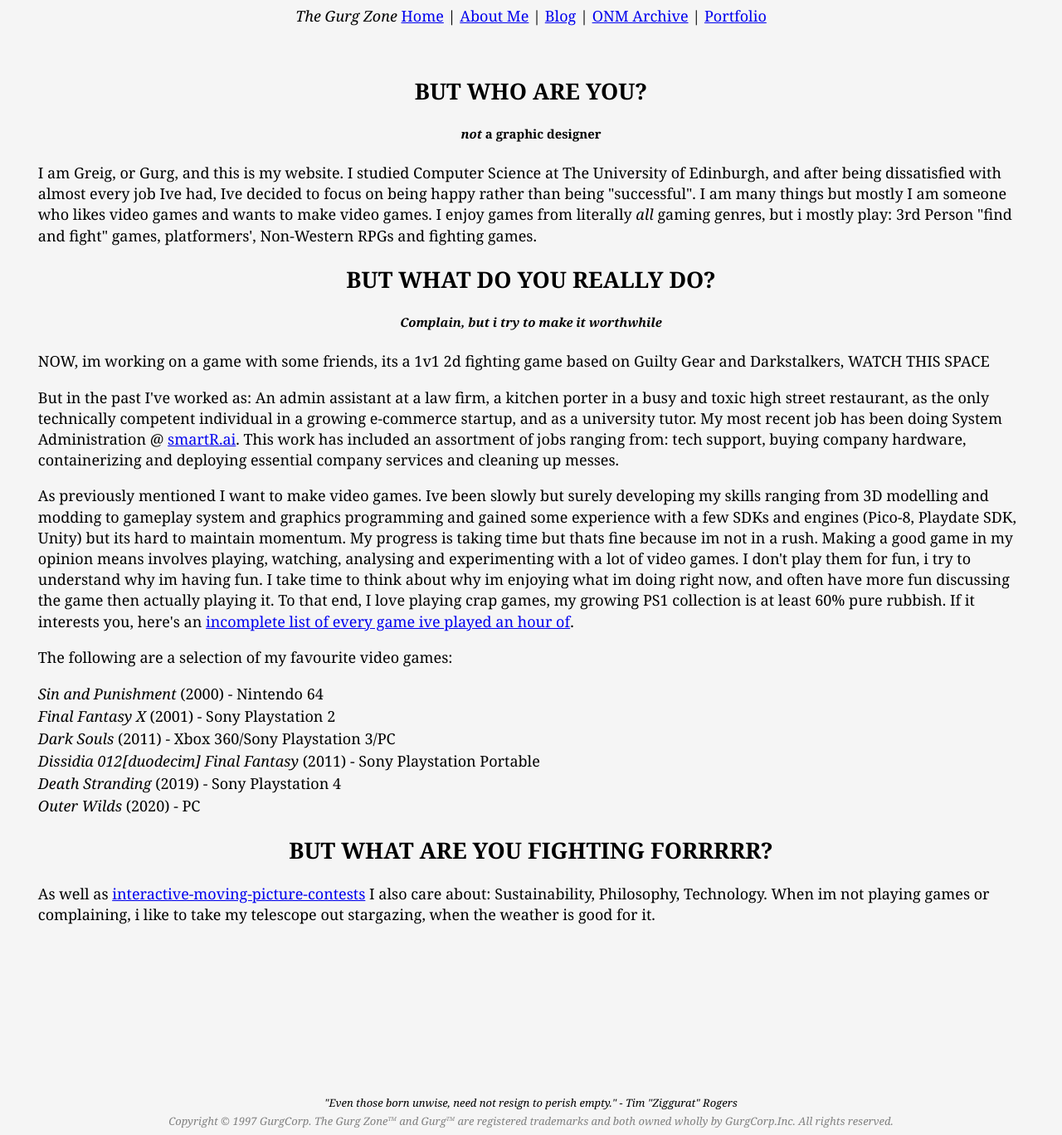
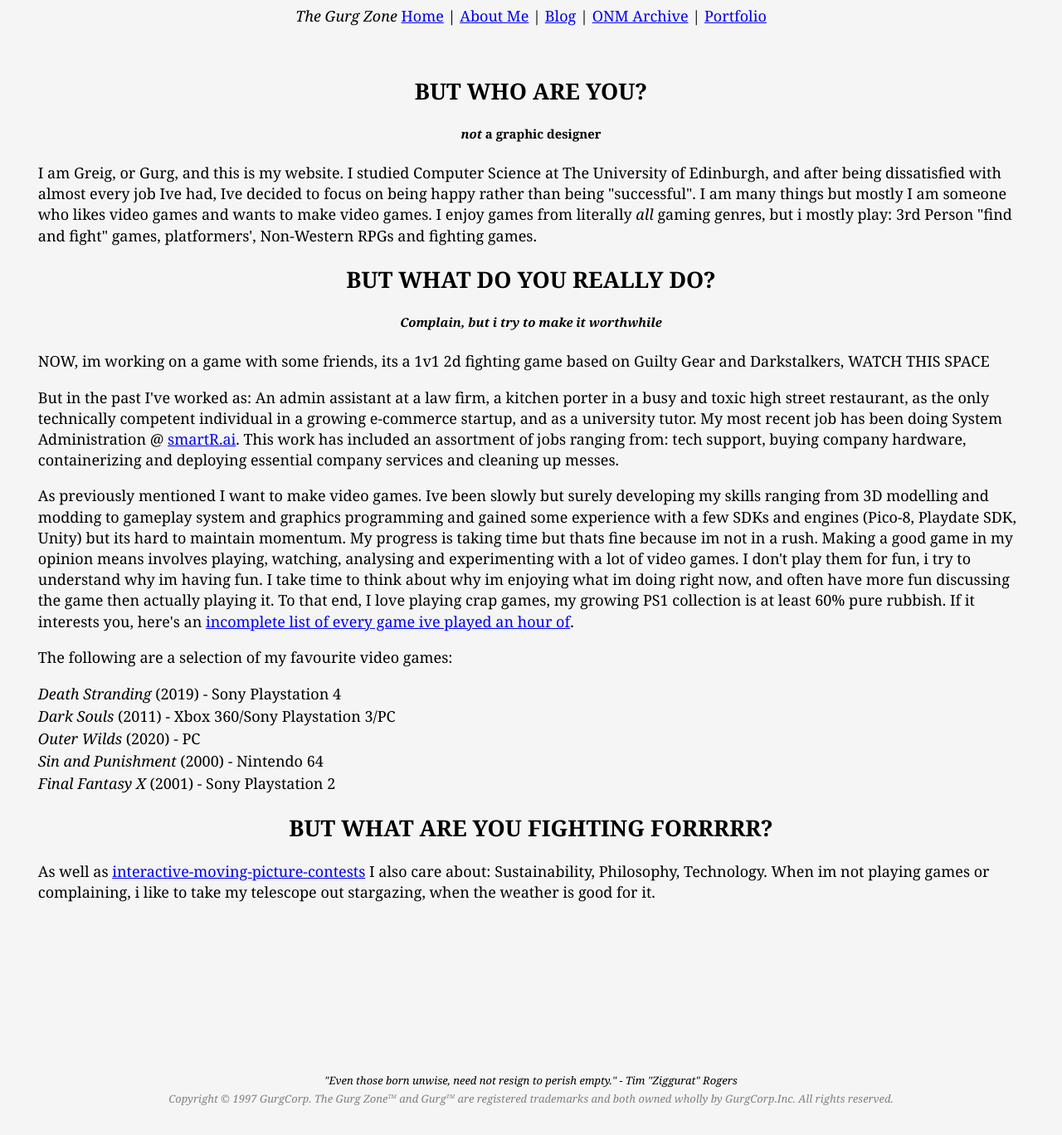
Before and after one commit to GreigHuth/greighuth.github.io, a Jekyll site: the page built from about.html, in a window 1280 px wide. Shown: the whole page at 83% size. Built offline with Jekyll 4.4.1, drawn with Linux system fonts in a browser that asks for light colours; after the commit the page ends 1341 px from its top, so only the background shows below that.

Commit message:
Update about.html

```diff
--- a/about.html
+++ b/about.html
@@ -46,16 +46,14 @@ If it interests you, here's an  <a href="/everygameiveplayed.txt"> incomplete li
 
 <p>
    The following are a selection of my favourite video games:
+    <ul class="no-bullets">
+        <li><i>Death Stranding</i> (2019) - Sony Playstation 4 </li>
+        <li><i>Dark Souls</i> (2011) - Xbox 360/Sony Playstation 3/PC </li>
+        <li><i>Outer Wilds</i> (2020) - PC </li>
+        <li><i>Sin and Punishment</i> (2000) - Nintendo 64</li>
+        <li><i>Final Fantasy X</i> (2001) - Sony Playstation 2 </li>
 
-<ul class="no-bullets">
-    <li><i>Sin and Punishment</i> (2000) - Nintendo 64</li>
-    <li><i>Final Fantasy X</i> (2001) - Sony Playstation 2 </li>
-    <li><i>Dark Souls</i> (2011) - Xbox 360/Sony Playstation 3/PC </li>
-    <li><i>Dissidia 012[duodecim] Final Fantasy </i> (2011) - Sony Playstation Portable</li>
-    <li><i>Death Stranding</i> (2019) - Sony Playstation 4 </li>
-    <li><i>Outer Wilds</i> (2020) - PC </li>
-</ul>
-
+    </ul>
 </p>
 
 
```
